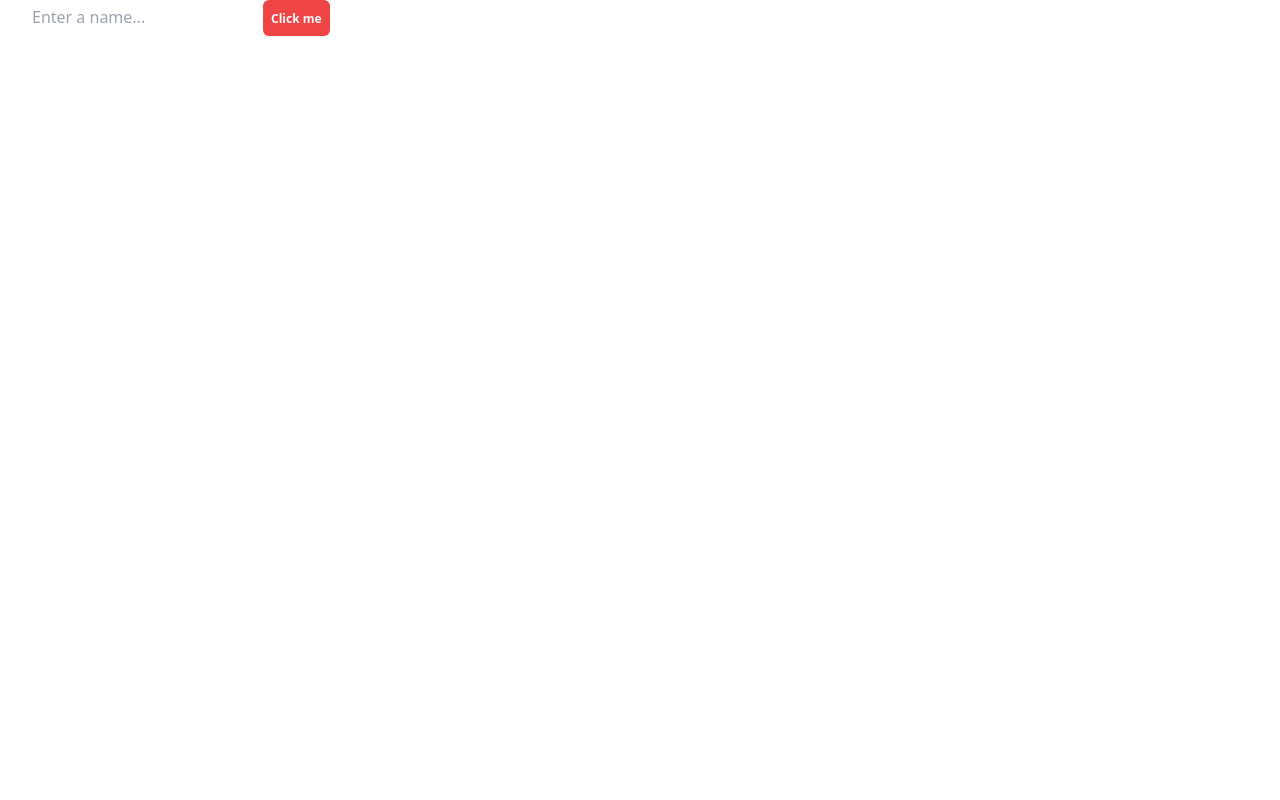
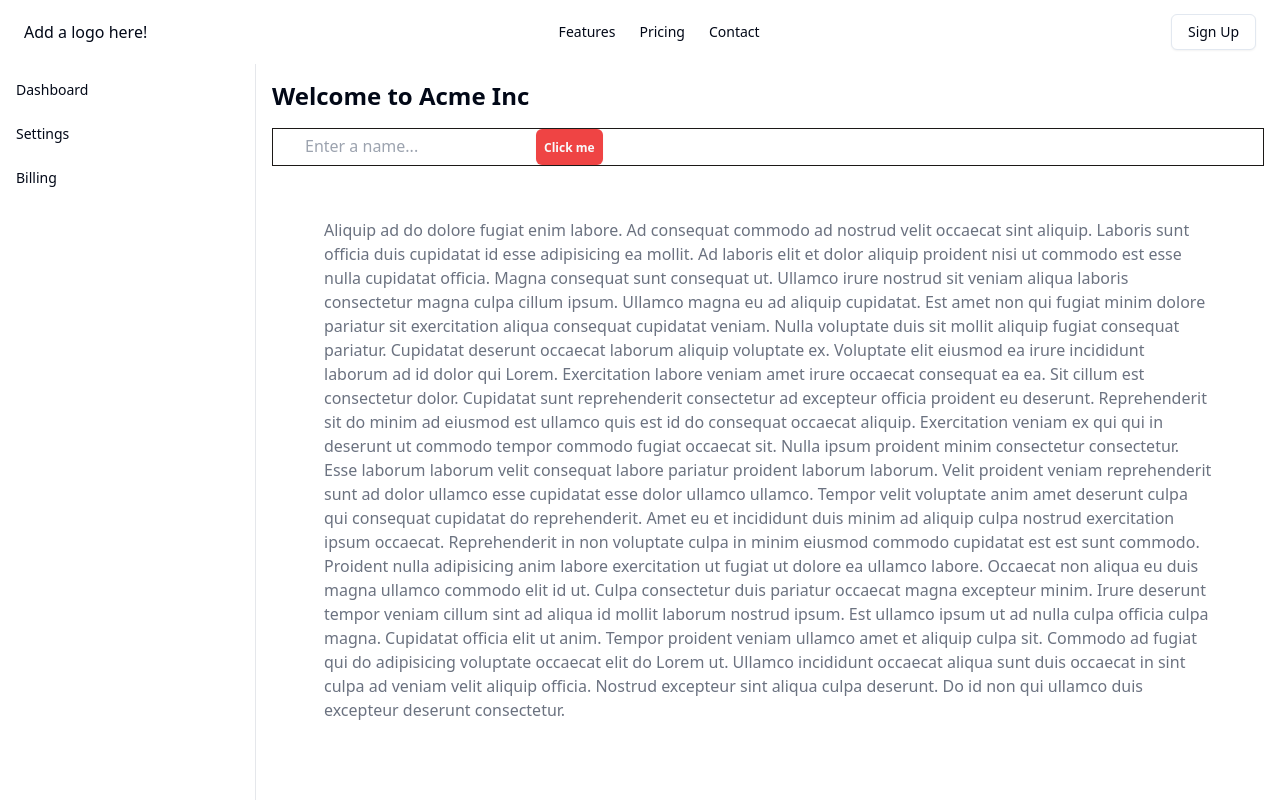
Before and after one commit to dezoito/ollama-grid-search, a React (Vite) app in the folder ollama-grid-search/: page / in a window 1280 px wide. Built offline with nearby package versions, Linux system fonts and the light colour scheme.

Commit message:
Added basic layout

```diff
--- a/ollama-grid-search/src/App.tsx
+++ b/ollama-grid-search/src/App.tsx
@@ -11,8 +11,63 @@ function App() {
     setGreetMsg(await invoke("greet", { name }));
   }
 
+  // function MountainIcon(props: any) {
+  //   return (
+  //     <svg
+  //       {...props}
+  //       xmlns="http://www.w3.org/2000/svg"
+  //       width="24"
+  //       height="24"
+  //       viewBox="0 0 24 24"
+  //       fill="none"
+  //       stroke="currentColor"
+  //       strokeWidth="2"
+  //       strokeLinecap="round"
+  //       strokeLinejoin="round"
+  //     >
+  //       <path d="m8 3 4 8 5-5 5 15H2L8 3z" />
+  //     </svg>
+  //   );
+  // }
+
   return (
-    <div className="container">
+    <div className="flex flex-col h-screen">
+      <header className="flex h-16 items-center justify-between px-4 md:px-6">
+        <span className="flex items-center gap-2" href="#">
+          <div>Add a logo here!</div>
+          <span className="sr-only">Acme Inc</span>
+        </span>
+        <nav className="hidden md:flex gap-6">
+          <span className="text-sm font-medium hover:underline" href="#">
+            Features
+          </span>
+          <span className="text-sm font-medium hover:underline" href="#">
+            Pricing
+          </span>
+          <span className="text-sm font-medium hover:underline" href="#">
+            Contact
+          </span>
+        </nav>
+        <Button variant="outline">Sign Up</Button>
+      </header>
+      <div className="flex flex-1 overflow-hidden">
+        <div className="w-64 border-r border-gray-200 dark:border-gray-800">
+          <nav className="flex flex-col gap-6 p-4">
+            <span className="text-sm font-medium hover:underline" href="#">
+              Dashboard
+            </span>
+            <span className="text-sm font-medium hover:underline" href="#">
+              Settings
+            </span>
+            <span className="text-sm font-medium hover:underline" href="#">
+              Billing
+            </span>
+          </nav>
+        </div>
+        <main className="flex-1 p-4 overflow-y-auto">
+          <h1 className="text-2xl font-bold mb-4">Welcome to Acme Inc</h1>
+
+          <div className="container border-spacing-1 border-stone-900 border">
             <form
               className="row"
               onSubmit={(e) => {
@@ -33,9 +88,52 @@ function App() {
                 Click me
               </Button>
             </form>
+            <p>{greetMsg}</p>
+          </div>
 
-      <p>{greetMsg}</p>
-      <div></div>
+          <div className="p-10 m-3">
+            <p className="text-gray-500 dark:text-gray-400">
+              Aliquip ad do dolore fugiat enim labore. Ad consequat commodo ad
+              nostrud velit occaecat sint aliquip. Laboris sunt officia duis
+              cupidatat id esse adipisicing ea mollit. Ad laboris elit et dolor
+              aliquip proident nisi ut commodo est esse nulla cupidatat officia.
+              Magna consequat sunt consequat ut. Ullamco irure nostrud sit
+              veniam aliqua laboris consectetur magna culpa cillum ipsum.
+              Ullamco magna eu ad aliquip cupidatat. Est amet non qui fugiat
+              minim dolore pariatur sit exercitation aliqua consequat cupidatat
+              veniam. Nulla voluptate duis sit mollit aliquip fugiat consequat
+              pariatur. Cupidatat deserunt occaecat laborum aliquip voluptate
+              ex. Voluptate elit eiusmod ea irure incididunt laborum ad id dolor
+              qui Lorem. Exercitation labore veniam amet irure occaecat
+              consequat ea ea. Sit cillum est consectetur dolor. Cupidatat sunt
+              reprehenderit consectetur ad excepteur officia proident eu
+              deserunt. Reprehenderit sit do minim ad eiusmod est ullamco quis
+              est id do consequat occaecat aliquip. Exercitation veniam ex qui
+              qui in deserunt ut commodo tempor commodo fugiat occaecat sit.
+              Nulla ipsum proident minim consectetur consectetur. Esse laborum
+              laborum velit consequat labore pariatur proident laborum laborum.
+              Velit proident veniam reprehenderit sunt ad dolor ullamco esse
+              cupidatat esse dolor ullamco ullamco. Tempor velit voluptate anim
+              amet deserunt culpa qui consequat cupidatat do reprehenderit. Amet
+              eu et incididunt duis minim ad aliquip culpa nostrud exercitation
+              ipsum occaecat. Reprehenderit in non voluptate culpa in minim
+              eiusmod commodo cupidatat est est sunt commodo. Proident nulla
+              adipisicing anim labore exercitation ut fugiat ut dolore ea
+              ullamco labore. Occaecat non aliqua eu duis magna ullamco commodo
+              elit id ut. Culpa consectetur duis pariatur occaecat magna
+              excepteur minim. Irure deserunt tempor veniam cillum sint ad
+              aliqua id mollit laborum nostrud ipsum. Est ullamco ipsum ut ad
+              nulla culpa officia culpa magna. Cupidatat officia elit ut anim.
+              Tempor proident veniam ullamco amet et aliquip culpa sit. Commodo
+              ad fugiat qui do adipisicing voluptate occaecat elit do Lorem ut.
+              Ullamco incididunt occaecat aliqua sunt duis occaecat in sint
+              culpa ad veniam velit aliquip officia. Nostrud excepteur sint
+              aliqua culpa deserunt. Do id non qui ullamco duis excepteur
+              deserunt consectetur.
+            </p>
+          </div>
+        </main>
+      </div>
     </div>
   );
 }
```
Lines whose indentation alone changed are shown as unchanged.
